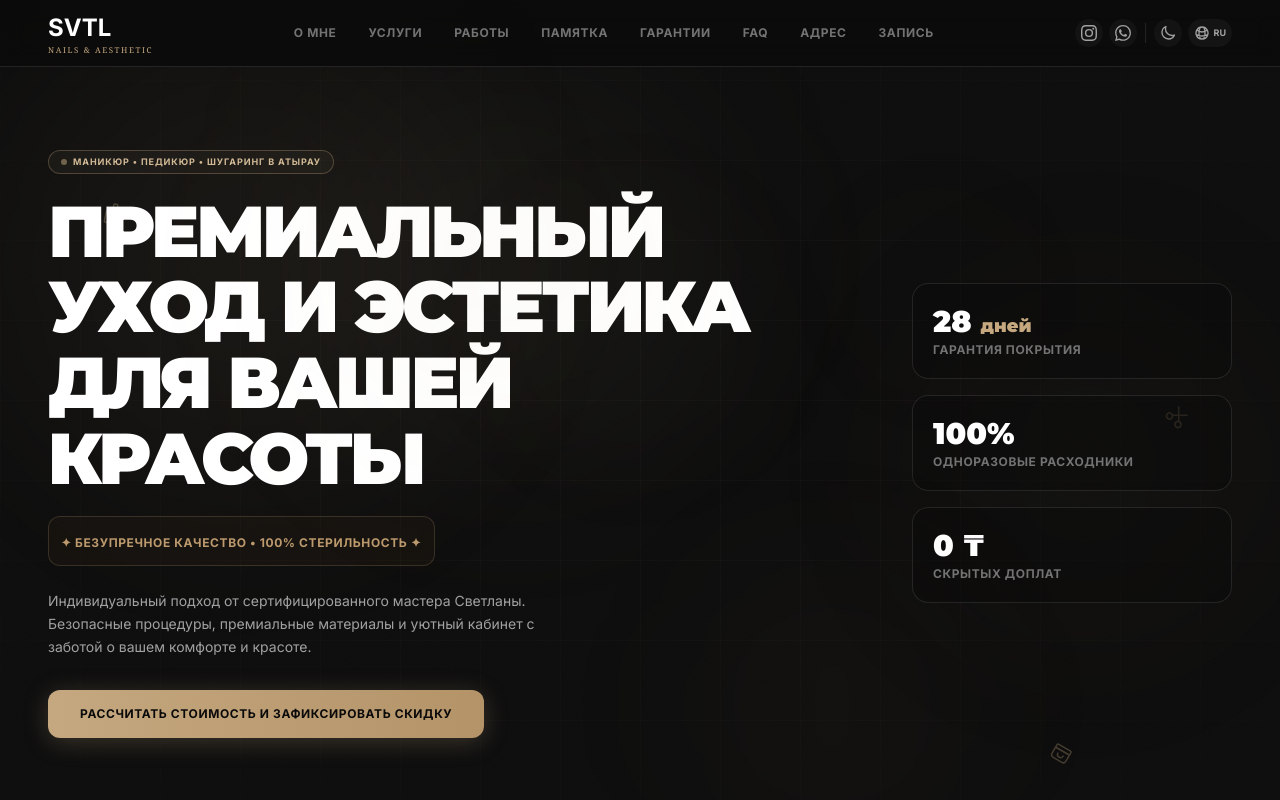
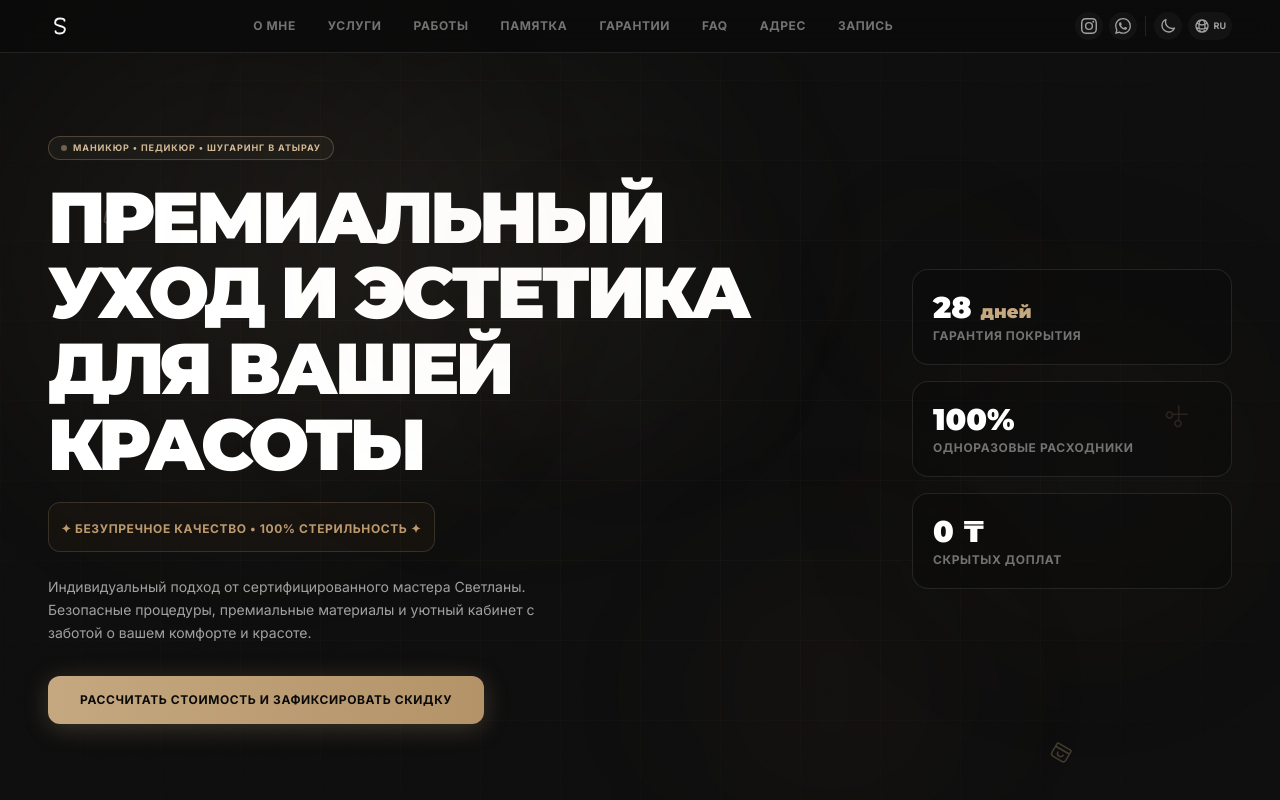
Before and after one commit to COMBINATORR/Nail-Master, a React (Vite) app: page / in a window 1280 px wide. Shown: the top 800 px of the page. Built offline with nearby package versions, Linux system fonts and the light colour scheme.

Commit message:
feat: rewrite header logo from scratch with geometrically balanced SVG S and cinematic neon hover effects

```diff
--- a/src/App.jsx
+++ b/src/App.jsx
@@ -185,6 +185,7 @@ export default function App() {
   const [nailShape, setNailShape] = useState('oval');
   const [visitMode, setVisitMode] = useState('relax');
   const langPopupRef = useRef(null);
+  const logoRef = useRef(null);
   const categories = {
     manicure: {
       id: 'manicure',
@@ -341,6 +342,9 @@ export default function App() {
   useEffect(() => {
     const handler = (e) => {
       if (langPopupRef.current && !langPopupRef.current.contains(e.target)) setShowLangPopup(false);
+      if (logoRef.current && !logoRef.current.contains(e.target)) {
+        logoRef.current.classList.remove('active');
+      }
     };
     document.addEventListener('mousedown', handler);
     return () => document.removeEventListener('mousedown', handler);
@@ -1139,10 +1143,44 @@ export default function App() {
       {/* ═══════════ HEADER — full width on desktop ═══════════ */}
       <header className={`sticky top-0 z-40 backdrop-blur-md ${bgHeader} border-b ${border} transition-colors duration-300`}>
         <div className="max-w-7xl mx-auto px-4 sm:px-6 lg:px-12 py-3 flex justify-between items-center">
-          <div className="inline-flex flex-col leading-none">
-            <span className={`font-sans font-bold text-2xl ${textPrimary} block`}
-                  style={{textAlign:'justify', textAlignLast:'justify'}}>SVTL</span>
-            <span className="font-serif text-[8px] tracking-[0.2em] text-bronze-500 font-light uppercase mt-0.5">Nails &amp; Aesthetic</span>
+          {/* Logo with hover SVG neon animation */}
+          <div
+            ref={logoRef}
+            className="logo-container inline-flex flex-col items-center justify-center cursor-pointer select-none"
+            onClick={(e) => {
+              e.currentTarget.classList.toggle('active');
+            }}
+          >
+            <div className="relative flex items-center justify-center w-6 h-6">
+              <svg width="24" height="24" viewBox="0 0 32 32" fill="none" className="logo-svg">
+                {/* Base path */}
+                <path
+                  d="M22 9C22 7 19.5 6 16 6C11.5 6 9.5 8.5 9.5 12C9.5 16.5 22.5 15.5 22.5 20C22.5 23.5 20.5 26 16 26C12.5 26 10 25 10 23"
+                  stroke="currentColor"
+                  strokeWidth="2.5"
+                  strokeLinecap="round"
+                  strokeLinejoin="round"
+                  className="logo-base-path"
+                />
+                {/* Pulse path */}
+                <path
+                  d="M22 9C22 7 19.5 6 16 6C11.5 6 9.5 8.5 9.5 12C9.5 16.5 22.5 15.5 22.5 20C22.5 23.5 20.5 26 16 26C12.5 26 10 25 10 23"
+                  stroke="#14b8a6"
+                  strokeWidth="2.5"
+                  strokeLinecap="round"
+                  strokeLinejoin="round"
+                  className="logo-pulse-path"
+                />
+              </svg>
+            </div>
+
+            {/* Floating text underlay */}
+            <div className="logo-details absolute top-full left-1/2 flex flex-col items-center pt-0.5">
+              <div className="logo-line"></div>
+              <span className="logo-subtext">
+                Nails &amp; Aesthetic
+              </span>
+            </div>
           </div>
           {/* Desktop nav links */}
           <nav className="hidden lg:flex items-center gap-8">
--- a/src/index.css
+++ b/src/index.css
@@ -273,3 +273,109 @@ body.light .spcwlkr-credit:hover {
     0px 4px 8px rgba(0, 0, 0, 0.08),
     0px 8px 16px rgba(0, 0, 0, 0.04);
 }
+
+/* ─── Header Logo SVG Neon & Cinematic Animation ─── */
+.logo-container {
+  display: inline-flex;
+  flex-direction: column;
+  align-items: center;
+  justify-content: center;
+  cursor: pointer;
+  user-select: none;
+  position: relative;
+  width: 24px;
+  height: 24px;
+}
+
+.logo-svg {
+  display: block;
+  transform: scale(1);
+  filter: drop-shadow(0 1px 2px rgba(0, 0, 0, 0.15));
+  transition: transform 350ms ease-out, filter 350ms ease-out;
+  overflow: visible; /* ensure drop-shadow is not clipped */
+}
+
+.logo-container:hover .logo-svg,
+.logo-container.active .logo-svg {
+  transform: scale(1.08);
+  filter: drop-shadow(0 6px 12px rgba(0, 0, 0, 0.55))
+          drop-shadow(0 0 8px rgba(20, 184, 166, 0.45));
+}
+
+.logo-base-path {
+  stroke: currentColor;
+  transition: stroke 350ms ease-out;
+}
+
+.logo-pulse-path {
+  opacity: 0;
+  stroke-dasharray: 20 60;
+  stroke-dashoffset: 80;
+  transition: opacity 350ms ease-out;
+}
+
+.logo-container:hover .logo-pulse-path,
+.logo-container.active .logo-pulse-path {
+  opacity: 1;
+  animation: logoPulseRun 1.2s linear infinite;
+}
+
+@keyframes logoPulseRun {
+  from {
+    stroke-dashoffset: 80;
+  }
+  to {
+    stroke-dashoffset: 0;
+  }
+}
+
+.logo-details {
+  opacity: 0;
+  transform: translate(-50%, 6px);
+  pointer-events: none;
+  transition: opacity 350ms ease-out,
+              transform 350ms ease-out;
+}
+
+.logo-container:hover .logo-details,
+.logo-container.active .logo-details {
+  opacity: 1;
+  transform: translate(-50%, 0);
+}
+
+.logo-line {
+  height: 1.5px;
+  width: 0;
+  background-color: var(--color-bronze-500);
+  opacity: 0.6;
+  border-radius: 9999px;
+  transition: width 350ms ease-out;
+}
+
+.logo-container:hover .logo-line,
+.logo-container.active .logo-line {
+  width: 24px;
+}
+
+.logo-subtext {
+  font-family: var(--font-serif);
+  font-size: 7.5px;
+  font-weight: 300;
+  color: var(--color-bronze-500);
+  text-transform: uppercase;
+  margin-top: 4px;
+  letter-spacing: 0.1em;
+  white-space: nowrap;
+  opacity: 0;
+  filter: blur(6px);
+  transition: opacity 350ms ease-out,
+              filter 400ms ease-out,
+              letter-spacing 350ms ease-out;
+}
+
+.logo-container:hover .logo-subtext,
+.logo-container.active .logo-subtext {
+  opacity: 1;
+  filter: blur(0);
+  letter-spacing: 0.2em;
+}
```
